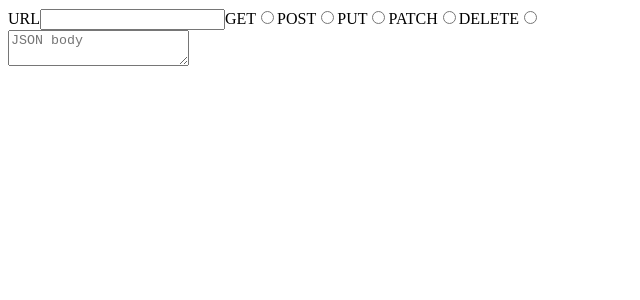
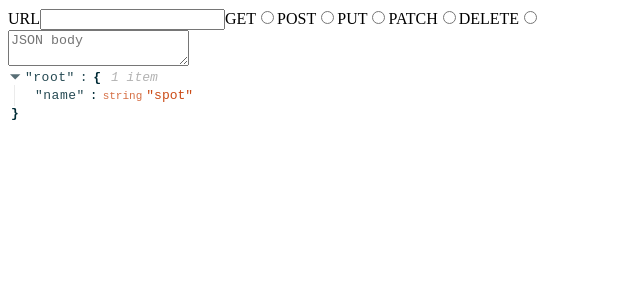
Before and after one commit to gabrielsimek/React-RESTy, a React app: page / in a window 1280 px wide. Shown: the top 300 px of the page, without its empty margins (0-640 px from the left). Built offline with nearby package versions, Linux system fonts and the light colour scheme.

Commit message:
basic response component

```diff
--- a/package.json
+++ b/package.json
@@ -64,6 +64,7 @@
   },
   "dependencies": {
     "react": "^17.0.2",
-    "react-dom": "^17.0.2"
+    "react-dom": "^17.0.2",
+    "react-json-view": "^1.21.3"
   }
 }
--- a/src/components/app/App.jsx
+++ b/src/components/app/App.jsx
@@ -1,6 +1,11 @@
 import React from 'react';
 import RequestInputs from '../controls/RequestInputs';
-
+import ResponseDisplay from '../display/ResponseDisplay';
 export default function App() {
-  return <RequestInputs/>;
+  return (
+    <>
+      <RequestInputs/>
+      <ResponseDisplay/>
+    </>
+  );
 }
--- a/src/components/controls/RequestInputs.jsx
+++ b/src/components/controls/RequestInputs.jsx
@@ -1,7 +1,7 @@
 import React from 'react';
 import PropTypes from 'prop-types';
 
-const RequestInputs = () => {
+const RequestInputs = ({ reqMethod, reqBody, reqUrl, onChange, onSubmit }) => {
   return (
     <>
       <form name="request-form">
@@ -44,15 +44,19 @@ const RequestInputs = () => {
             value="DELETE"
           />
         </label>
-
       </form>
-
       <label>
-
         <textarea placeholder="JSON body" form="request-form"></textarea>
       </label>
     </>
   );
 };
 
+RequestInputs.PropTypes = {
+  reqMethod: PropTypes.string.isRequired,
+  reqUrl: PropTypes.string.isRequired,
+  reqBody: PropTypes.string,
+  onChange: PropTypes.func.isRequired,
+  onSubmit: PropTypes.func.isRequired
+};
 export default RequestInputs;
--- /dev/null
+++ b/src/components/display/ResponseDisplay.jsx
@@ -0,0 +1,15 @@
+import React from 'react';
+import ReactJson from 'react-json-view';
+import PropTypes, { object } from 'prop-types';
+
+const ResponseDisplay = ({ response }) => {
+  return <ReactJson
+    src={{ name: 'spot' }}
+  />;
+};
+
+export default ResponseDisplay;
+
+ResponseDisplay.PropTypes = {
+  response: PropTypes.object
+};
```
Also changed, not shown: 1 other file (tests, documents, lock files or other folders).
